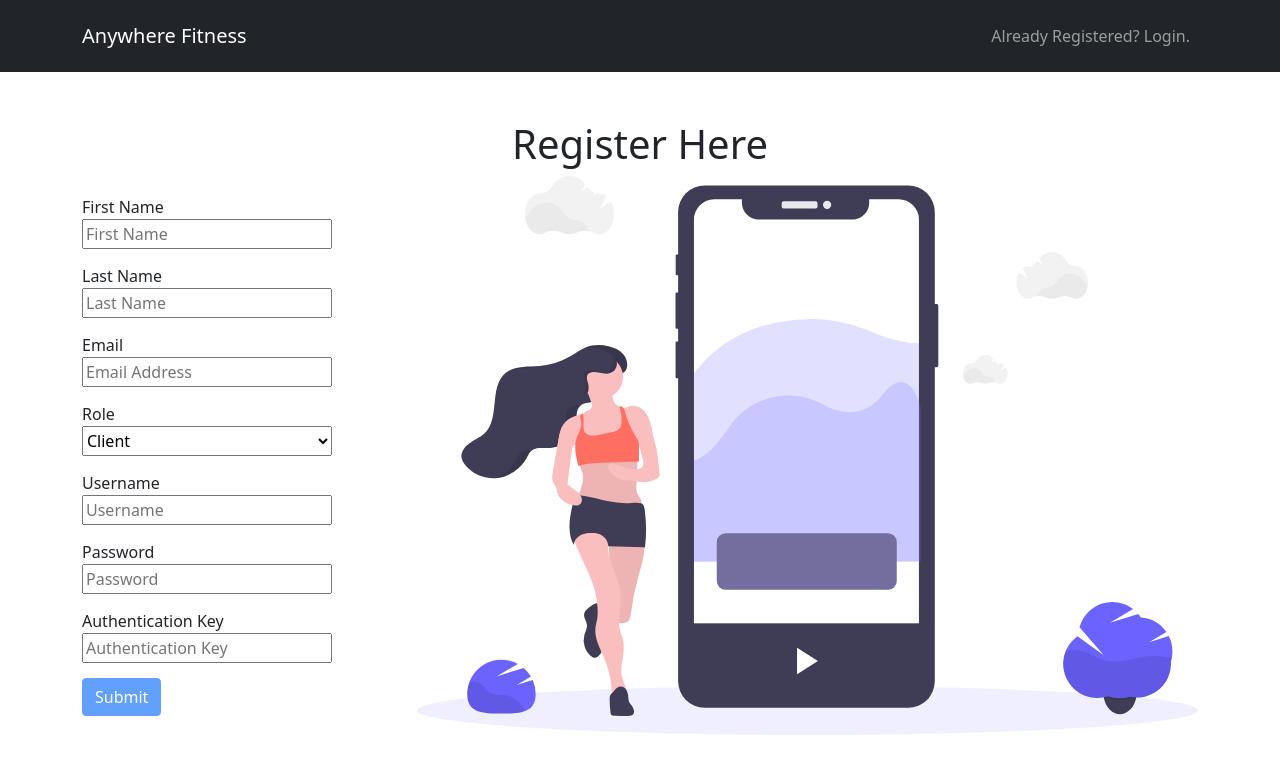
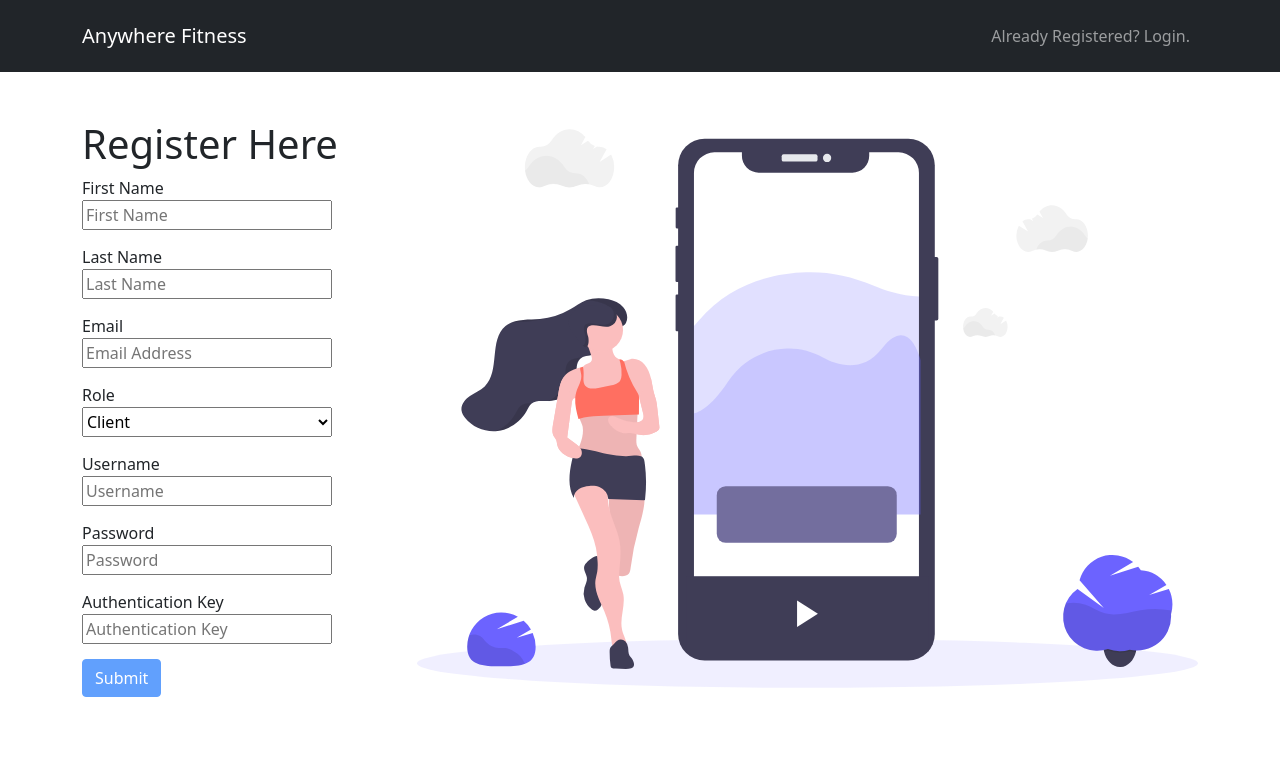
Before and after one commit to AnywhereFitness97/AnywhereFitness, a React (Create React App) app in the folder front-end/: page /register in a window 1280 px wide. Shown: the top 774 px of the page. Built offline with nearby package versions, Linux system fonts and the light colour scheme.

Commit message:
register form tweak

```diff
--- a/front-end/src/components/forms/Register.jsx
+++ b/front-end/src/components/forms/Register.jsx
@@ -78,12 +78,13 @@ const Register = (props) => {
 
   return (
     <section className="py-5">
-      <h1 className="text-center">Register Here</h1>
       <div className="container d-flex ">
         <form
           onSubmit={handleSubmit}
           className="d-flex flex-column align-items-sm-start align-items-center m-auto register-form"
         >
+          <h1 className="text-center">Register Here</h1>
+
           <label className="d-flex flex-column">
             First Name
             <input
```
